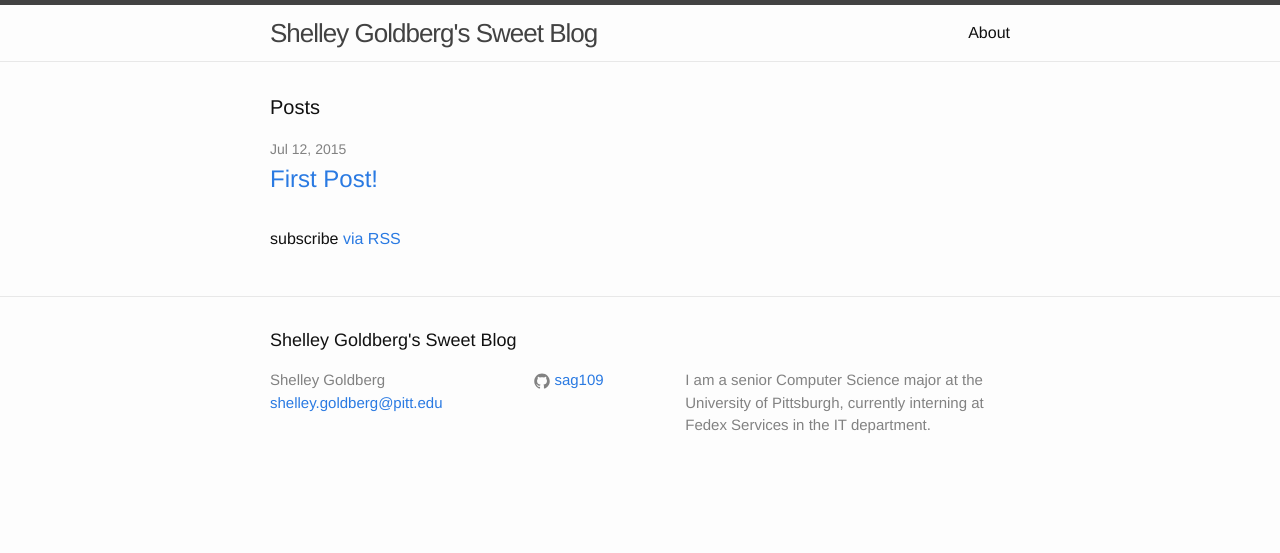
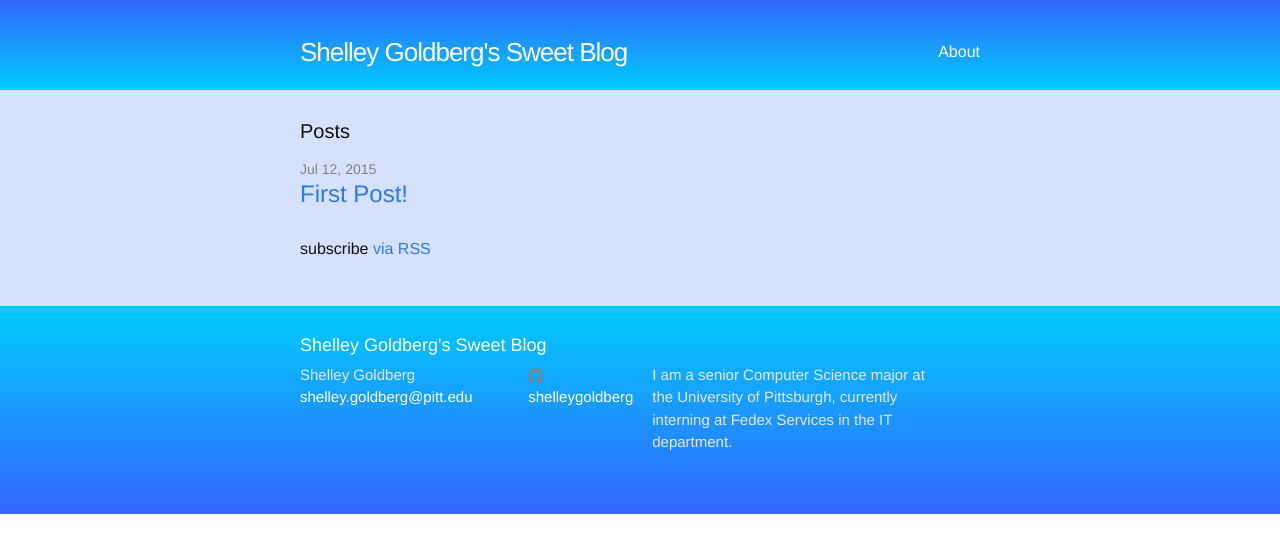
Before and after one commit to ShelleyGoldberg/ShelleyGoldberg.github.io, a Jekyll site: the page built from index.html, in a window 1280 px wide. Shown: the top 553 px of the page. Built offline with Jekyll 4.4.1, drawn with Linux system fonts in a browser that asks for light colours.

Commit message:
update css

```diff
--- a/_config.yml
+++ b/_config.yml
@@ -3,8 +3,8 @@ title: Shelley Goldberg's Sweet Blog
 email: shelley.goldberg@pitt.edu
 description: I am a senior Computer Science major at the University of Pittsburgh, currently interning at Fedex Services in the IT department.
 baseurl: "" # the subpath of your site, e.g. /blog/
-url: "http://sag109.github.io" # the base hostname & protocol for your site
-github_username:  sag109
+url: "http://shelleygoldberg.github.io" # the base hostname & protocol for your site
+github_username:  shelleygoldberg
 
 # Build settings
 markdown: kramdown
--- a/_includes/footer.html
+++ b/_includes/footer.html
@@ -8,7 +8,7 @@
       <div class="footer-col  footer-col-1">
         <ul class="contact-list">
           <li>Shelley Goldberg</li>
-          <li><a href="mailto:{{ site.email }}">{{ site.email }}</a></li>
+          <li><a class="footer-text" href="mailto:{{ site.email }}">{{ site.email }}</a></li>
         </ul>
       </div>
 
@@ -23,7 +23,7 @@
                 </svg>
               </span>
 
-              <span class="username">{{ site.github_username }}</span>
+              <span class="username footer-text">{{ site.github_username }}</span>
             </a>
           </li>
           {% endif %}
--- a/_includes/head.html
+++ b/_includes/head.html
@@ -6,7 +6,17 @@
   <title>{% if page.title %}{{ page.title }}{% else %}{{ site.title }}{% endif %}</title>
   <meta name="description" content="{% if page.excerpt %}{{ page.excerpt | strip_html | strip_newlines | truncate: 160 }}{% else %}{{ site.description }}{% endif %}">
 
+<!-- Latest compiled and minified CSS -->
+<link rel="stylesheet" href="https://maxcdn.bootstrapcdn.com/bootstrap/3.3.5/css/bootstrap.min.css">
+
+<!-- Optional theme -->
+<link rel="stylesheet" href="https://maxcdn.bootstrapcdn.com/bootstrap/3.3.5/css/bootstrap-theme.min.css">
+
+<!-- Latest compiled and minified JavaScript -->
+<script src="https://maxcdn.bootstrapcdn.com/bootstrap/3.3.5/js/bootstrap.min.js"></script>
   <link rel="stylesheet" href="{{ "/css/main.css" | prepend: site.baseurl }}">
   <link rel="canonical" href="{{ page.url | replace:'index.html','' | prepend: site.baseurl | prepend: site.url }}">
   <link rel="alternate" type="application/rss+xml" title="{{ site.title }}" href="{{ "/feed.xml" | prepend: site.baseurl | prepend: site.url }}" />
+
+<link rel="stylesheet" href="{{ "/css/my.css" | prepend: site.baseurl }}">
 </head>
--- a/_includes/header.html
+++ b/_includes/header.html
@@ -1,7 +1,7 @@
-<header class="site-header">
+<header class="site-header my-navbar">
 
   <div class="wrapper">
-
+<br>
     <a class="site-title" href="{{ site.baseurl }}/">{{ site.title }}</a>
 
     <nav class="site-nav">
@@ -16,12 +16,11 @@
       <div class="trigger">
         {% for page in site.pages %}
           {% if page.title %}
-          <a class="page-link" href="{{ page.url | prepend: site.baseurl }}">{{ page.title }}</a>
+          <a class="page-link my-header-link" href="{{ page.url | prepend: site.baseurl }}">{{ page.title }}</a>
           {% endif %}
         {% endfor %}
       </div>
     </nav>
 
   </div>
-
 </header>
--- a/_sass/_layout.scss
+++ b/_sass/_layout.scss
@@ -2,9 +2,7 @@
  * Site header
  */
 .site-header {
-    border-top: 5px solid $grey-color-dark;
-    border-bottom: 1px solid $grey-color-light;
-    min-height: 56px;
+    min-height: 90px;
 
     // Positioning context for the mobile navigation icon
     position: relative;
@@ -19,7 +17,7 @@
 
     &,
     &:visited {
-        color: $grey-color-dark;
+        color: #FFFFFF;
     }
 }
 
@@ -31,7 +29,7 @@
         display: none;
     }
 
-    .page-link {
+   .page-link {
         color: $text-color;
         line-height: $base-line-height;
 
@@ -46,7 +44,7 @@
         top: 9px;
         right: 30px;
         background-color: $background-color;
-        border: 1px solid $grey-color-light;
+        border: 1px solid $grey-color-dark;
         border-radius: 5px;
         text-align: right;
 
@@ -92,13 +90,14 @@
  * Site footer
  */
 .site-footer {
-    border-top: 1px solid $grey-color-light;
+    background-image: linear-gradient(to bottom, #00CCFF 0px, #3366FF 100%);
     padding: $spacing-unit 0;
 }
 
 .footer-heading {
     font-size: 18px;
-    margin-bottom: $spacing-unit / 2;
+    margin-bottom: $spacing-unit / 4;
+    color:#FFFFFF;
 }
 
 .contact-list,
@@ -109,7 +108,7 @@
 
 .footer-col-wrapper {
     font-size: 15px;
-    color: $grey-color;
+    color: $grey-color-light;
     margin-left: -$spacing-unit / 2;
     @extend %clearfix;
 }
--- /dev/null
+++ b/css/my.css
@@ -0,0 +1,33 @@
+
+
+.my-header{
+	background-color: #DEADDD;
+}
+
+.my-title{
+	color: #424242;
+	font-size: 26px;
+line-height: 56px;
+letter-spacing: -1px;
+margin-bottom: 0px;
+float: left;
+
+}
+
+.my-navbar{
+background-image: linear-gradient(to bottom,  #3366FF 0px, #00CCFF 100%);
+background-color: #DEADDD;
+
+}
+
+a.page-link.my-header-link {
+        color: #FFFFFF;
+    }
+
+.page-content,.site-footer{
+	background-color:#D4E2FF;
+}
+
+.footer-text{
+	color:#FFFFFF;
+}
--- /dev/null
+++ b/css/my.scss
@@ -0,0 +1,6 @@
+
+@charset "utf-8";
+
+.my-header{
+	background-color = #DEADDD;
+}
```
